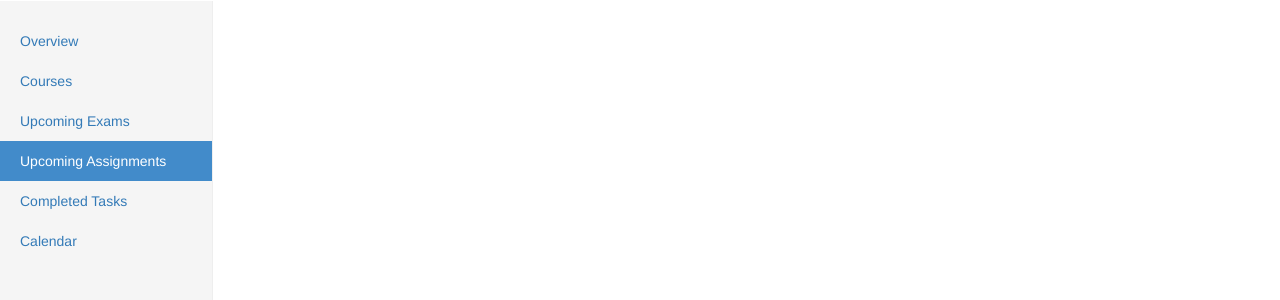
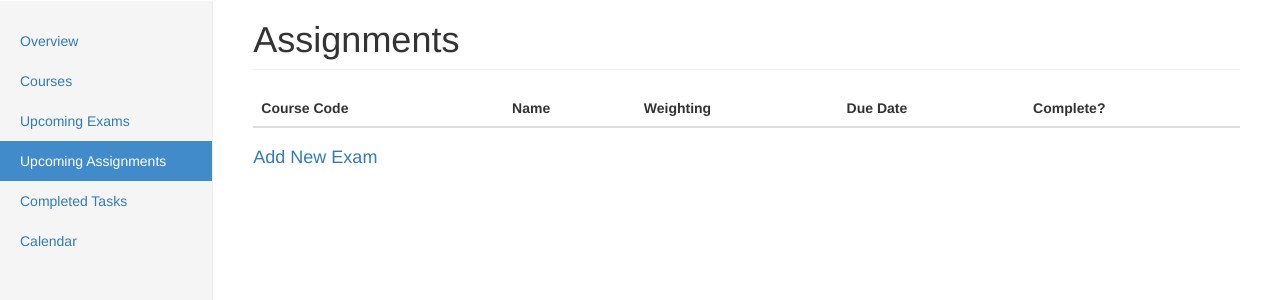
Before and after one commit to Totally-Random-Productions/COMP3613Project-2019, a Flask app: page /dashboard/assignments in a window 1280 px wide. Shown: the part 50-350 px from the top of the page. Run offline with Flask 2, Linux system fonts and the light colour scheme; a user stored in the database is signed in; tables that the repository leaves empty hold one stand-in row (values such as "Sample post"); lists and menus that the app fills with data are empty; some libraries are stand-ins or nearby versions.

Commit message:
Added delete functionality

```diff
--- a/priorityU/models/models.py
+++ b/priorityU/models/models.py
@@ -77,7 +77,7 @@ class Assignment(db.Model): # Dominic 18/11- created model for assignment db
 
     def __init__(self, course_code=None, asg_name=None, weighting = 0, due_date=None, complete=False, user_id=None):
         self.course_code = course_code
-        self. asg_name = asg_name
+        self.asg_name = asg_name
         self.weighting = weighting
         self.due_date = due_date
         self.complete = complete
@@ -87,7 +87,7 @@ class Assignment(db.Model): # Dominic 18/11- created model for assignment db
 class Exam(db.Model): # Dominic 18/11- created model for assignment db
     __tablename__ = 'exams'
 
-    a_id = db.Column(db.Integer, primary_key=True)
+    e_id = db.Column(db.Integer, primary_key=True)
     course_code = db.Column(db.String, db.ForeignKey('courses.course_code'))
     weighting = db.Column(db.Integer)
     date = db.Column(db.Date, nullable=False)
--- a/priorityU/routes.py
+++ b/priorityU/routes.py
@@ -4,9 +4,8 @@ from werkzeug.security import generate_password_hash, check_password_hash
 from flask_login import login_user, logout_user, current_user, login_required
 from priorityU import app, db, login_manager
 from priorityU.models.models import User, Tasks, Courses, Assignment, Exam
-from priorityU.models.forms import LoginForm, RegisterForm, NewCourseForm
+from priorityU.models.forms import LoginForm, RegisterForm, NewCourseForm, NewExamForm
 
-from models.forms import NewExamForm
 
 
 @login_manager.user_loader
@@ -80,6 +79,14 @@ def addCourse():
         return redirect(url_for('courses'))
     return render_template('addCourse.html', form=form)
 
+@app.route('/dashboard/courses/<c_id>', methods=['GET', 'POST'])
+@login_required
+def deleteCourse(c_id):
+    course = Courses.query.filter_by(c_id=c_id).first()
+    db.session.delete(course)
+    db.session.commit()
+    return redirect(url_for('courses'))
+
 @app.route('/dashboard/completed')
 @login_required
 def completed():
@@ -88,7 +95,7 @@ def completed():
 @app.route('/dashboard/exams')
 @login_required
 def exams():
-    user_exams = Exam.query.filter_by(user_id=current_user.get_id()).order_by(Exam.date.desc()).all() # Dominic 18/11- user exam data query
+    user_exams = Exam.query.filter_by(user_id=current_user.get_id()).order_by(Exam.date.asc()).all() # Dominic 18/11- user exam data query
     return render_template('exams.html', exams=user_exams)
 
 @app.route('/dashboard/exams/add', methods=['GET', 'POST'])
@@ -104,11 +111,28 @@ def addExam():
         return redirect(url_for('exams'))
     return render_template('addExam.html', form=form)
 
+@app.route('/dashboard/exams/<e_id>', methods=['GET', 'POST'])
+@login_required
+def deleteExam(e_id):
+    exam = Exam.query.filter_by(e_id=e_id).first()
+    db.session.delete(exam)
+    db.session.commit()
+    return redirect(url_for('exams'))
+
 @app.route('/dashboard/assignments')
 @login_required
 def assignments():
-    user_asgs = Assignment.query.filter_by(user_id=current_user.get_id()).order_by(Assignment.due_date.desc()).all() # Dominic 18/11- user assignment data query
+    user_asgs = Assignment.query.filter_by(user_id=current_user.get_id()).order_by(Assignment.due_date.asc()).all() # Dominic 18/11- user assignment data query
     return render_template('assignments.html', asgs=user_asgs)
+
+
+@app.route('/dashboard/assignments/<a_id>', methods=['GET', 'POST'])
+@login_required
+def deleteAssignment(a_id):
+    assignment = Assignement.query.filter_by(a_id).first()
+    db.session.delete(assignment)
+    db.session.commit()
+    return redirect(url_for('assignments'))
 
 @app.route('/logout')
 @login_required
--- a/priorityU/templates/assignments.html
+++ b/priorityU/templates/assignments.html
@@ -49,6 +49,39 @@ Dashboard
              <li {% if request.endpoint == 'calendar' %} class="active" {% endif %} ><a href="{{url_for('calendar')}}">Calendar</a></li>
         </ul>
       </div>
+      <!--Dominic Smart 19/11 - Added html for displaying assignment info-->
+      <div class="col-sm-9 col-sm-offset-3 col-md-10 col-md-offset-2 main">
+        <h1 class="page-header">Assignments</h1>
+        <table class="table table-striped table-hover">
+
+          <thead class="thead-dark">
+              <tr>
+                  <th>Course Code</th>
+                  <th>Name</th>
+                  <th>Weighting</th>
+                  <th>Due Date</th>
+                  <th>Complete?</th>
+              </tr>
+          </thead>
+          <tbody>
+              {% for a in assignments %}
+              <tr>
+                  <td>{{a.course_code}}</td>
+                  <td>{{a.weighting}}</td>
+                  <td>{{a.date}}</td>
+                  <td>{{a.time}}</td>
+                  <td>{{a.duration}}</td>
+                  <td>{{a.location}}</td>
+                  <td>
+                    <a href='/dashboard/exams/{{a.a_id}}' class="btn btn-primary">Delete</a>
+                  </td>
+              </tr>
+              {% endfor %}
+          </tbody>
+        </table>
+
+        <h4><a href="{{ url_for('addExam') }}">Add New Exam</a></h4>
+    </div>
     </div>
     </div>
 {% endblock %}
--- a/priorityU/templates/courses.html
+++ b/priorityU/templates/courses.html
@@ -54,7 +54,7 @@ Dashboard
             <!--Dominic Smart 18/11 - Start of code for printing courses-->
             <thead class="thead-dark">
                 <tr>
-                    <th>Code</th><th>Name</th><th>Lecturer</th><th>Location</th>
+                    <th>Code</th><th>Name</th><th>Lecturer</th><th>Location</th><th>Delete</th>
                 </tr>
             </thead>
             <tbody>
@@ -64,6 +64,9 @@ Dashboard
                     <td>{{c.course_name}}</td>
                     <td>{{c.lecturer}}</td>
                     <td>{{c.location}}</td>
+                    <td>
+                      <a href='/dashboard/courses/{{c.c_id}}' class="btn btn-primary">Delete</a>
+                    </td>
                 </tr>
                 {% endfor %}
             </tbody>
--- a/priorityU/templates/exams.html
+++ b/priorityU/templates/exams.html
@@ -73,6 +73,9 @@ Dashboard
                     <td>{{e.time}}</td>
                     <td>{{e.duration}}</td>
                     <td>{{e.location}}</td>
+                    <td>
+                      <a href='/dashboard/exams/{{e.e_id}}' class="btn btn-primary">Delete</a>
+                    </td>
                 </tr>
                 {% endfor %}
             </tbody>
```
Also changed, not shown: priorityU/priorityU.db.
